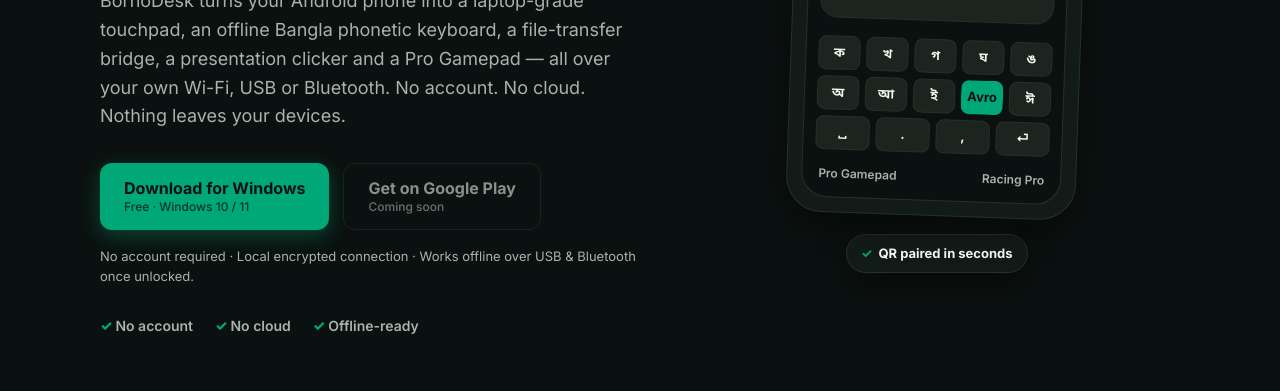
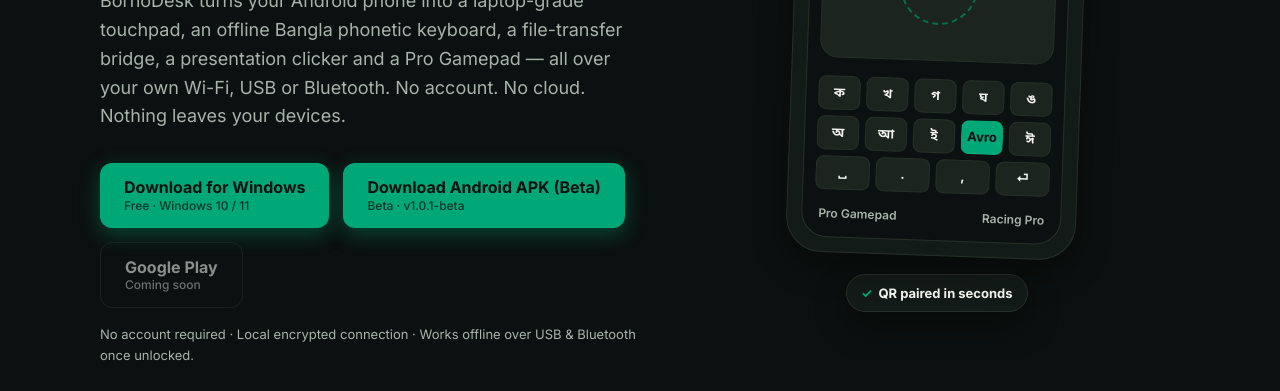
Before and after one commit to shazidzone/bornodesk, a plain HTML site: page index.html in a window 1280 px wide. Shown: the part 403-794 px from the top of the page. Drawn offline with Linux system fonts and the light colour scheme.

Commit message:
Website: Microsoft Store primary download, Android Beta APK v1.0.1-beta + Play Coming Soon, single BORNODESK_LINKS config

```diff
--- a/index.html
+++ b/index.html
@@ -175,8 +175,8 @@ footer.site{border-top:1px solid var(--border);padding:44px 0 36px;margin-top:20
       <p class="lede" data-en="BornoDesk turns your Android phone into a laptop-grade touchpad, an offline Bangla phonetic keyboard, a file-transfer bridge, a presentation clicker and a Pro Gamepad — all over your own Wi-Fi, USB or Bluetooth. No account. No cloud. Nothing leaves your devices." data-bn="BornoDesk আপনার অ্যান্ড্রয়েড ফোনকে বানিয়ে দেয় ল্যাপটপ-মানের টাচপ্যাড, অফলাইন বাংলা ফোনেটিক কিবোর্ড, ফাইল ট্রান্সফার ব্রিজ, প্রেজেন্টেশন ক্লিকার আর প্রো গেমপ্যাড — সবই আপনার নিজের Wi-Fi, USB বা Bluetooth দিয়ে। কোনো অ্যাকাউন্ট নেই। কোনো ক্লাউড নেই। কিছুই আপনার ডিভাইসের বাইরে যায় না।">BornoDesk turns your Android phone into a laptop-grade touchpad, an offline Bangla phonetic keyboard, a file-transfer bridge, a presentation clicker and a Pro Gamepad — all over your own Wi-Fi, USB or Bluetooth. No account. No cloud. Nothing leaves your devices.</p>
       <div class="cta-row">
         <a class="btn btn-green" href="./pc.html"><span><span data-en="Download for Windows" data-bn="উইন্ডোজের জন্য ডাউনলোড করুন">Download for Windows</span><small data-en="Free · Windows 10 / 11" data-bn="ফ্রি · Windows 10 / 11">Free · Windows 10 / 11</small></span></a>
-        <!-- TODO: replace the href below with the real Google Play listing URL when it is live. -->
-        <a class="btn btn-ghost" href="#" aria-disabled="true" onclick="return false;"><span><span data-en="Get on Google Play" data-bn="Google Play থেকে নিন">Get on Google Play</span><small data-en="Coming soon" data-bn="শীঘ্রই আসছে">Coming soon</small></span></a>
+        <a class="btn btn-green" data-link="android-apk" href="https://github.com/shazidzone/bornodesk/releases/download/v1.0.1-beta/BornoDesk-Android-Beta.apk"><span><span data-en="Download Android APK (Beta)" data-bn="অ্যান্ড্রয়েড APK ডাউনলোড করুন (বিটা)">Download Android APK (Beta)</span><small data-apk-label>Beta · v1.0.1-beta</small></span></a>
+        <a class="btn btn-ghost" data-link="play-store" href="#" aria-disabled="true" onclick="return false;"><span><span data-en="Google Play" data-bn="Google Play">Google Play</span><small data-en="Coming soon" data-bn="শীঘ্রই আসছে">Coming soon</small></span></a>
       </div>
       <p class="cta-note" data-en="No account required · Local encrypted connection · Works offline over USB &amp; Bluetooth once unlocked." data-bn="কোনো অ্যাকাউন্ট লাগে না · স্থানীয় এনক্রিপ্টেড সংযোগ · আনলক হয়ে গেলে USB ও Bluetooth-এ অফলাইনেও চলে।">No account required · Local encrypted connection · Works offline over USB &amp; Bluetooth once unlocked.</p>
       <div class="trust-row">
@@ -310,7 +310,10 @@ footer.site{border-top:1px solid var(--border);padding:44px 0 36px;margin-top:20
           <li data-en="Unlocking also hides the Home banner ad" data-bn="আনলক করলে হোম ব্যানার বিজ্ঞাপনও লুকিয়ে যায়">Unlocking also hides the Home banner ad</li>
           <li data-en="Works offline over USB &amp; Bluetooth once unlocked" data-bn="আনলক হয়ে গেলে USB ও Bluetooth-এ অফলাইনেও চলে">Works offline over USB &amp; Bluetooth once unlocked</li>
         </ul>
-        <a class="btn btn-green" href="#" aria-disabled="true" onclick="return false;" data-en="Get on Google Play — Coming soon" data-bn="Google Play থেকে নিন — শীঘ্রই আসছে">Get on Google Play — Coming soon</a>
+        <div class="cta-row" style="margin-top:22px">
+          <a class="btn btn-green" data-link="android-apk" href="https://github.com/shazidzone/bornodesk/releases/download/v1.0.1-beta/BornoDesk-Android-Beta.apk"><span><span data-en="Download Android APK (Beta)" data-bn="অ্যান্ড্রয়েড APK ডাউনলোড করুন (বিটা)">Download Android APK (Beta)</span><small data-apk-label>Beta · v1.0.1-beta</small></span></a>
+          <a class="btn btn-ghost" data-link="play-store" href="#" aria-disabled="true" onclick="return false;"><span><span data-en="Google Play" data-bn="Google Play">Google Play</span><small data-en="Coming soon" data-bn="শীঘ্রই আসছে">Coming soon</small></span></a>
+        </div>
       </div>
     </div>
     <p class="fine" data-en="Your daily free time and 24-hour passes are tracked privately on your own devices — no account is ever needed. See the Privacy Policy for details." data-bn="আপনার প্রতিদিনের ফ্রি সময় ও ২৪ ঘণ্টার পাস আপনার নিজের ডিভাইসেই ব্যক্তিগতভাবে হিসাব করা হয় — কখনো অ্যাকাউন্ট লাগে না। বিস্তারিত জানতে গোপনীয়তা নীতি দেখুন।">Your daily free time and 24-hour passes are tracked privately on your own devices — no account is ever needed. See the Privacy Policy for details.</p>
@@ -342,6 +345,21 @@ footer.site{border-top:1px solid var(--border);padding:44px 0 36px;margin-top:20
 </footer>
 
 <script>
+/* ============================================================
+   BornoDesk download links — SINGLE CONFIG BLOCK.
+   Future updates (AdMob live, signed final APK, Google Play):
+   change ONLY the URLs below; every download button on this
+   page reads its link from here.
+   ============================================================ */
+window.BORNODESK_LINKS = {
+  WINDOWS_STORE_URL: "https://apps.microsoft.com/detail/9P1RF4FKT2SB",
+  WINDOWS_EXE_URL: "https://github.com/shazidzone/bornodesk/releases/download/v1.0.0/BornoDeskSetup.exe",
+  ANDROID_APK_URL: "https://github.com/shazidzone/bornodesk/releases/download/v1.0.1-beta/BornoDesk-Android-Beta.apk",
+  ANDROID_APK_LABEL: "v1.0.1-beta",
+  PLAY_STORE_URL: ""
+};
+</script>
+<script>
 (function(){
   var LANG_KEY='bornodesk-lang', THEME_KEY='bornodesk-theme';
   var btnEn=document.getElementById('langEn'), btnBn=document.getElementById('langBn');
@@ -353,6 +371,10 @@ footer.site{border-top:1px solid var(--border);padding:44px 0 36px;margin-top:20
     });
     document.querySelectorAll('[data-en-html]').forEach(function(el){
       el.innerHTML=(l==='bn')?el.getAttribute('data-bn-html'):el.getAttribute('data-en-html');
+    });
+    document.querySelectorAll('[data-apk-label]').forEach(function(el){
+      var lab=(window.BORNODESK_LINKS&&window.BORNODESK_LINKS.ANDROID_APK_LABEL)||'';
+      el.textContent=(l==='bn'?'বিটা · ':'Beta · ')+lab;
     });
     if(btnEn&&btnBn){btnEn.classList.toggle('active',l==='en');btnBn.classList.toggle('active',l==='bn');}
     try{localStorage.setItem(LANG_KEY,l);}catch(e){}
@@ -373,6 +395,14 @@ footer.site{border-top:1px solid var(--border);padding:44px 0 36px;margin-top:20
     var cur=document.documentElement.getAttribute('data-theme')||'dark';
     applyTheme(cur==='dark'?'light':'dark');
   });}
+  /* Download buttons read their URLs from BORNODESK_LINKS (config block above). */
+  try{
+    var L=window.BORNODESK_LINKS||{};
+    document.querySelectorAll('[data-link="android-apk"]').forEach(function(a){ if(L.ANDROID_APK_URL){a.href=L.ANDROID_APK_URL;} });
+    document.querySelectorAll('[data-link="play-store"]').forEach(function(a){
+      if(L.PLAY_STORE_URL){ a.href=L.PLAY_STORE_URL; a.removeAttribute('aria-disabled'); a.removeAttribute('onclick'); }
+    });
+  }catch(e){}
 })();
 </script>
 </body>
```
Also changed, not shown: pc.html (+25 -5 lines).
